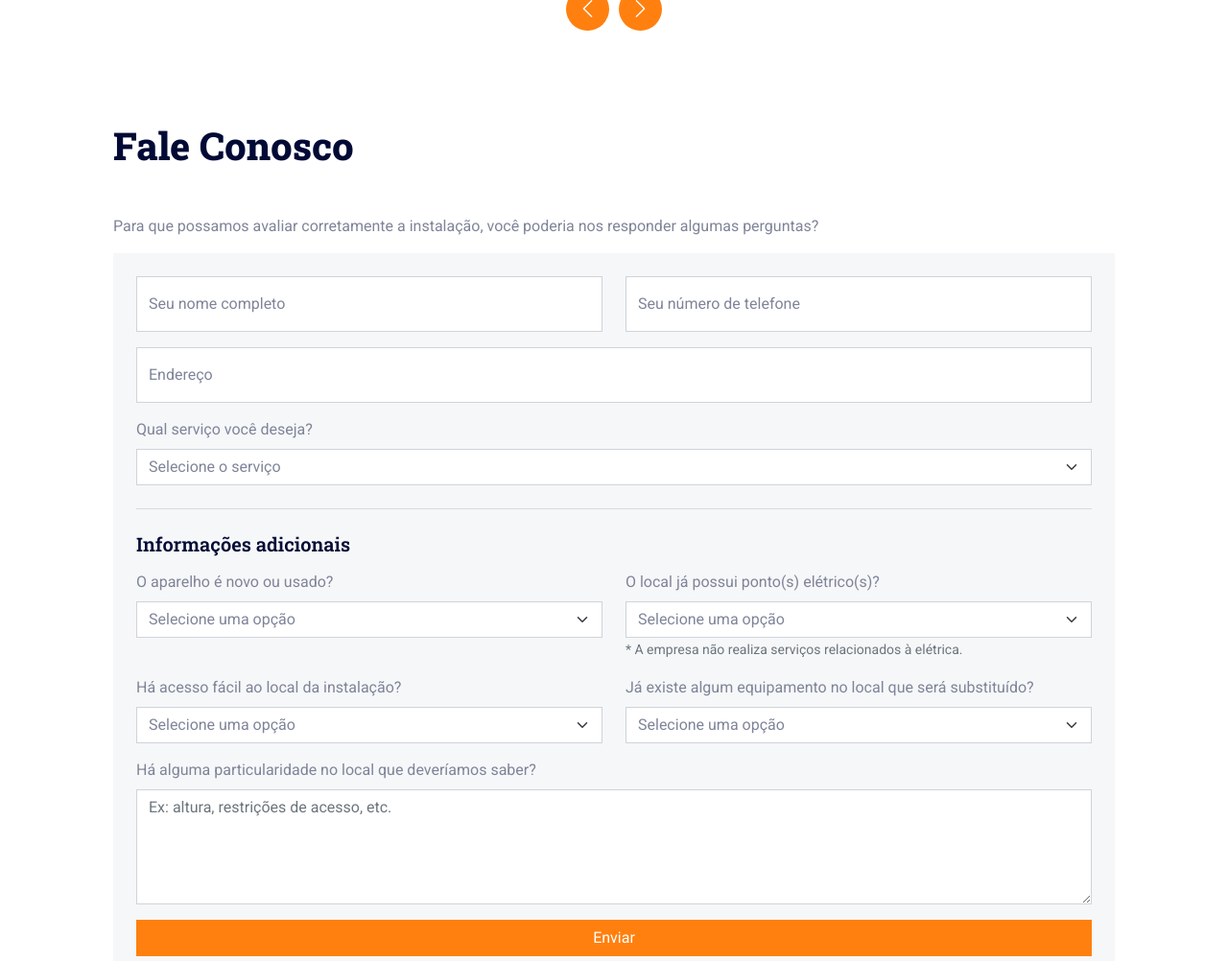
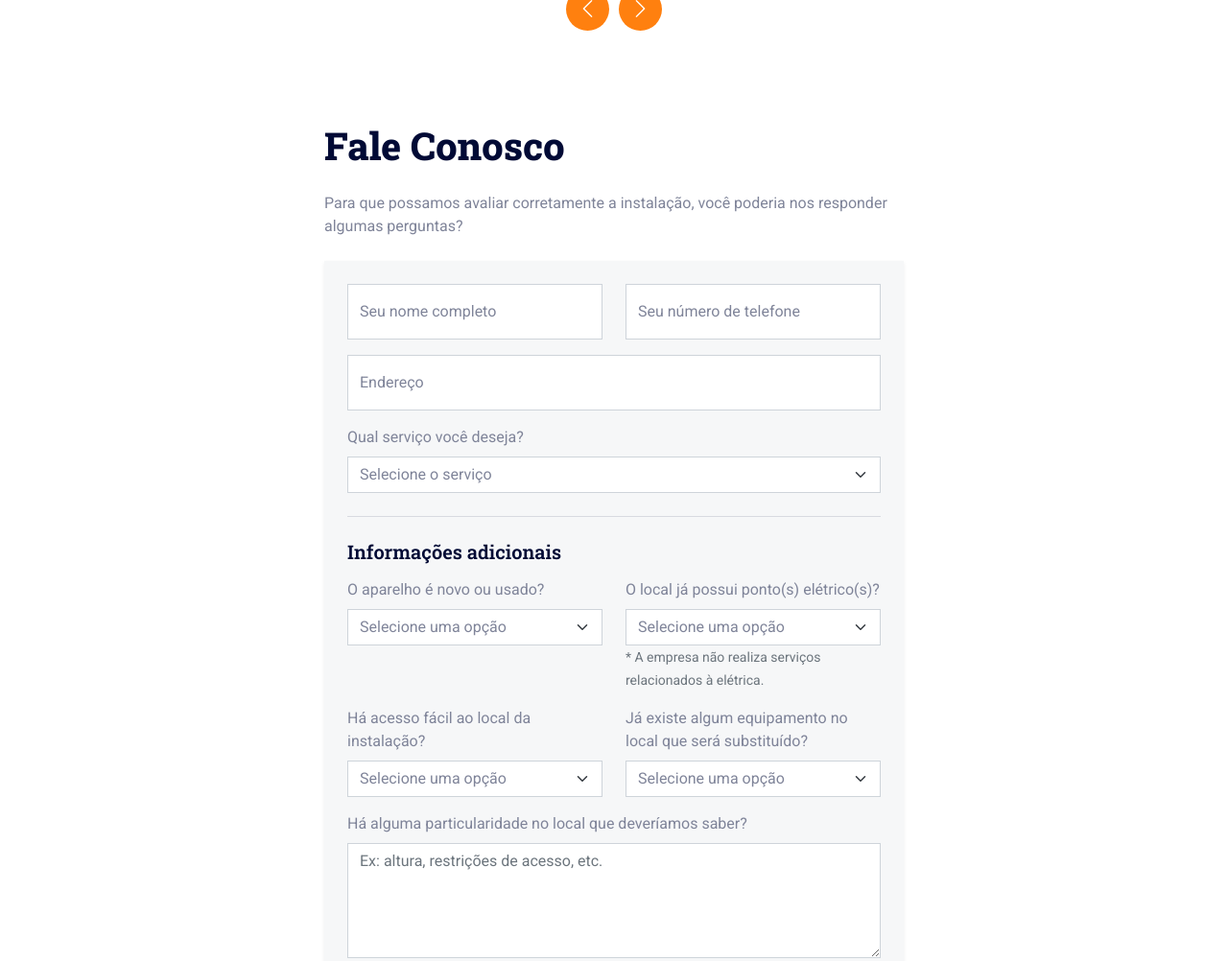
Before and after one commit to Gerleidson/lti.qualidade, a plain HTML site: page index.html in a window 1280 px wide. Shown: the part 2728-3730 px from the top of the page at 96% size. Drawn offline with nearby package versions, Linux system fonts and the light colour scheme.

Commit message:
ajustes no form de serviço

```diff
--- a/index.html
+++ b/index.html
@@ -305,14 +305,14 @@
     <!-- Testimonial End -->
 
     <!-- Formulário interativo -->
+<div class="container-fluid py-5" id="serviceForm">
+  <div class="row justify-content-center">
+    <div class="col-12 col-sm-10 col-md-8 col-lg-6">
 
-    <div class="container py-5" id="serviceForm">
-        <div class="container">
+      <h1 class="display-6 mb-4">Fale Conosco</h1>
+      <p class="mb-4">Para que possamos avaliar corretamente a instalação, você poderia nos responder algumas perguntas?</p>
 
-            <h1 class="display-6 mb-5">Fale Conosco</h1>
-            <p>Para que possamos avaliar corretamente a instalação, você poderia nos responder algumas perguntas?</p>
-
-            <form class="bg-light p-4 rounded">
+      <form class="bg-light p-4 rounded shadow-sm">
         <!-- Seção: Dados do Cliente -->
         <div class="row">
           <!-- Nome -->
@@ -332,12 +332,13 @@
           </div>
         </div>
 
+        <!-- Endereço -->
         <div class="form-floating mb-3">
           <input type="text" class="form-control" id="serviceLocation" placeholder="Digite o endereço" required>
           <label for="serviceLocation">Endereço</label>
         </div>
 
-                <!-- Seção: Detalhes do Serviço -->
+        <!-- Tipo de serviço -->
         <div class="mb-3">
           <label for="serviceType" class="form-label">Qual serviço você deseja?</label>
           <select id="serviceType" class="form-select" required>
@@ -349,7 +350,7 @@
           </select>
         </div>
 
-                <!-- Seção: Perguntas de Instalação -->
+        <!-- Informações adicionais -->
         <hr class="my-4">
         <h5 class="mb-3">Informações adicionais</h5>
 
@@ -413,6 +414,8 @@
       </form>
     </div>
   </div>
+</div>
+
 
 
     <!-- Finaliza formulário interativo -->
```
Lines whose indentation alone changed are shown as unchanged.
